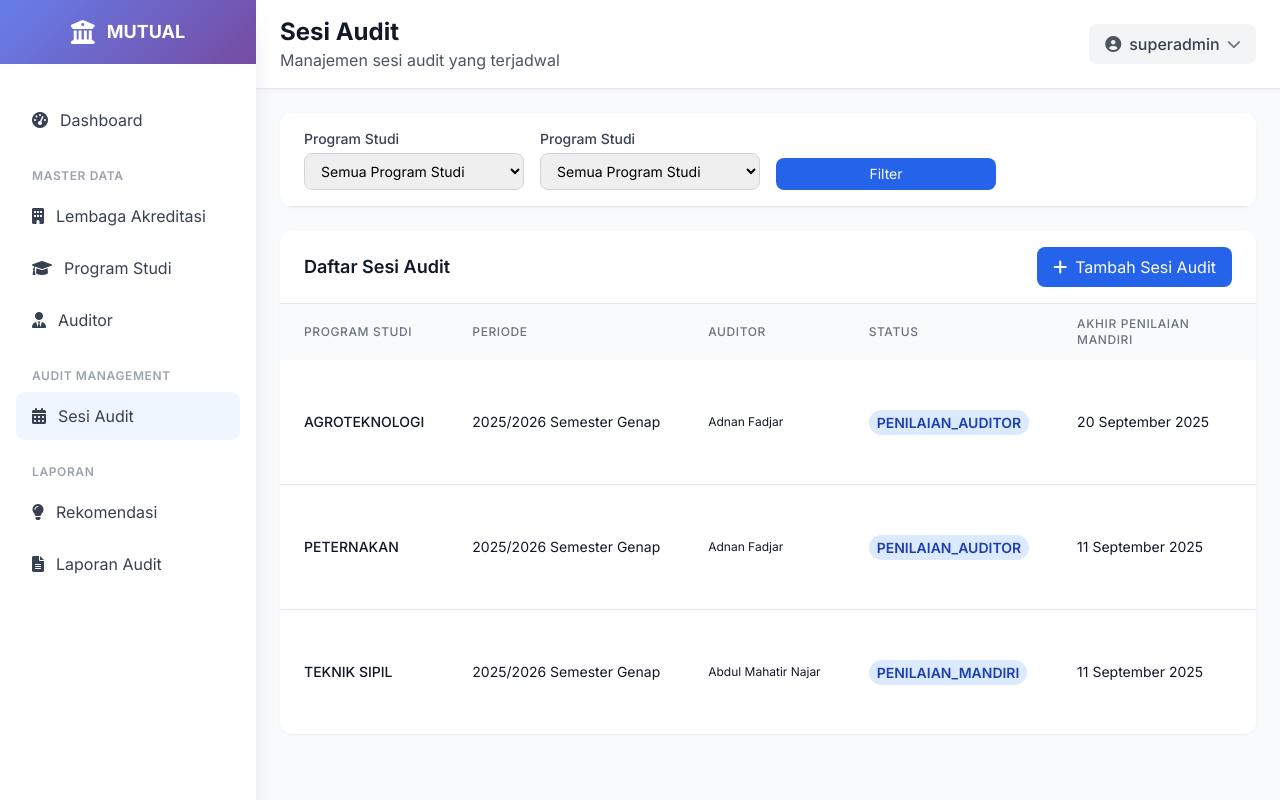
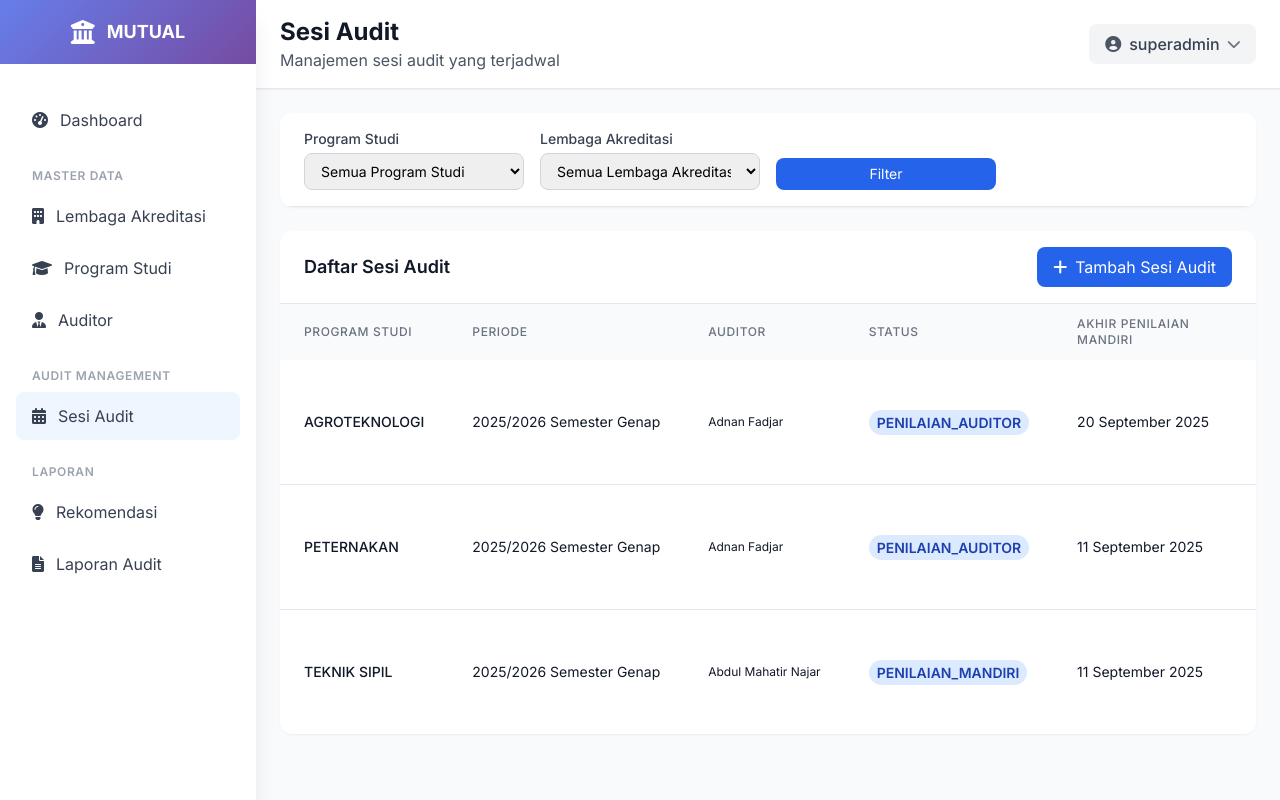
Before and after one commit to mahatirnajar/sipmi, a Django app: page /audit-session/ in a window 1280 px wide. Run offline with Django 5.2, Linux system fonts and the light colour scheme; a user stored in the database is signed in; data comes from the database, SQL or seed files in the repository; data that the repository does not hold is empty; parts of the project's set-up code (start-up, migrations or seed data) failed here and were passed over; some libraries are stand-ins or nearby versions.

Commit message:
menambahkan filter lembaga akreditasi pada sesi audit

```diff
--- a/ami/views.py
+++ b/ami/views.py
@@ -530,6 +530,14 @@ def audit_session_list(request):
     if program_studi_id:
         audit_session_list = audit_session_list.filter(program_studi_id=program_studi_id)
 
+    # Filter berdasarkan Lembaga Akreditasi
+    lembaga = request.GET.get('lembaga')
+    if lembaga:
+        audit_session_list = audit_session_list.filter(program_studi_id__lembaga_akreditasi=lembaga)
+
+
+
+
     # Urutkan
     audit_session_list = audit_session_list.order_by('-tanggal_mulai_penilaian_mandiri')
 
@@ -540,12 +548,15 @@ def audit_session_list(request):
 
     # Ambil semua program studi untuk filter
     program_studi = ProgramStudi.objects.all().order_by('nama')
+    lembaga = LembagaAkreditasi.objects.all().order_by('nama')
+
 
     return render(request, 'ami/audit_session_list.html', {
         'audit_sessions': audit_sessions,
         'program_studi': program_studi,
         'user_program_studi': user_program_studi,
-        'user_auditor': user_auditor
+        'user_auditor': user_auditor,
+        'lembaga': lembaga
     })
 
 @login_required
--- a/templates/ami/audit_session_list.html
+++ b/templates/ami/audit_session_list.html
@@ -34,16 +34,18 @@
                     </select>
                 </div>
                 <div>
-                    <label for="program_studi" class="block text-xs lg:text-sm font-medium text-gray-700 mb-1">Program Studi</label>
-                    <select name="program_studi" id="program_studi" class="w-full border border-gray-300 rounded-lg px-2 py-1.5 lg:px-3 lg:py-2 focus:outline-none focus:ring-2 focus:ring-blue-500 focus:border-blue-500 text-xs lg:text-sm">
-                        <option value="">Semua Program Studi</option>
-                        {% for prodi in program_studi %}
-                        <option value="{{ prodi.id }}" {% if request.GET.program_studi == prodi.id|stringformat:"d" %}selected{% endif %}>
-                            {{ prodi.nama }} ({{ prodi.jenjang }})
+                    <label for="lembaga" class="block text-xs lg:text-sm font-medium text-gray-700 mb-1">Lembaga Akreditasi</label>
+                    <select name="lembaga" id="lembaga" class="w-full border border-gray-300 rounded-lg px-2 py-1.5 lg:px-3 lg:py-2 focus:outline-none focus:ring-2 focus:ring-blue-500 focus:border-blue-500 text-xs lg:text-sm">
+                        <option value="">Semua Lembaga Akreditasi </option>
+                        {% for lam in lembaga %}
+                        {{lam.nama}}
+                        <option value="{{ lam.id }}" {% if request.GET.lam == lam.id|stringformat:"d" %}selected{% endif %}>
+                            {{ lam.nama }}
                         </option>
                         {% endfor %}
                     </select>
                 </div>
+
                 <div class="flex items-end">
                     <button type="submit" class="w-full bg-blue-600 hover:bg-blue-700 text-white px-3 py-1.5 rounded-lg text-sm">
                         Filter
```
